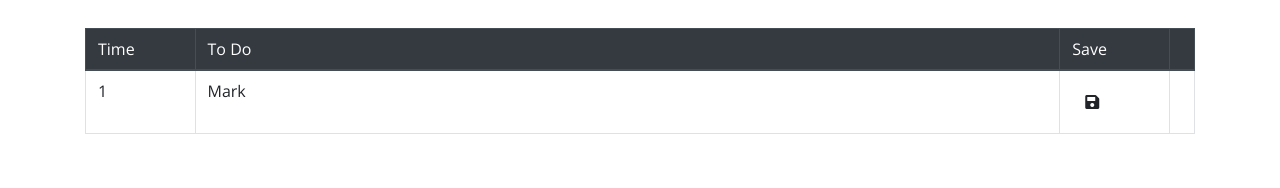
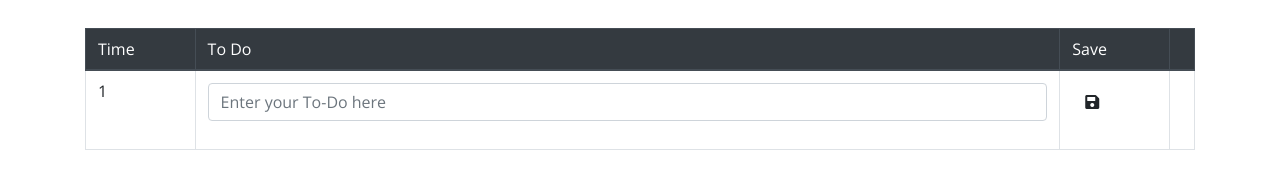
Before and after one commit to ishabali/IB-Homework5-Day-Planner, a plain HTML site: page index.html in a window 1280 px wide. Shown: the part 336-524 px from the top of the page. Drawn offline with nearby package versions, Linux system fonts and the light colour scheme.

Commit message:
Input box added for to-do

```diff
--- a/index.html
+++ b/index.html
@@ -56,7 +56,14 @@
           <tbody>
             <tr>
               <th scope="row">1</th>
-              <td>Mark</td>
+              <td>
+                <form>
+                  <div class="form-group">
+                    <!-- <label for="formGroupExampleInput">Example label</label> -->
+                    <input type="text" class="form-control" id="formGroupExampleInput" placeholder="Enter your To-Do here">
+                  </div>
+                </form>
+              </td>
               <td><button class="btn"><i class="fas fa-save"></i></button></td>
             </tr>
           </tbody>
```
